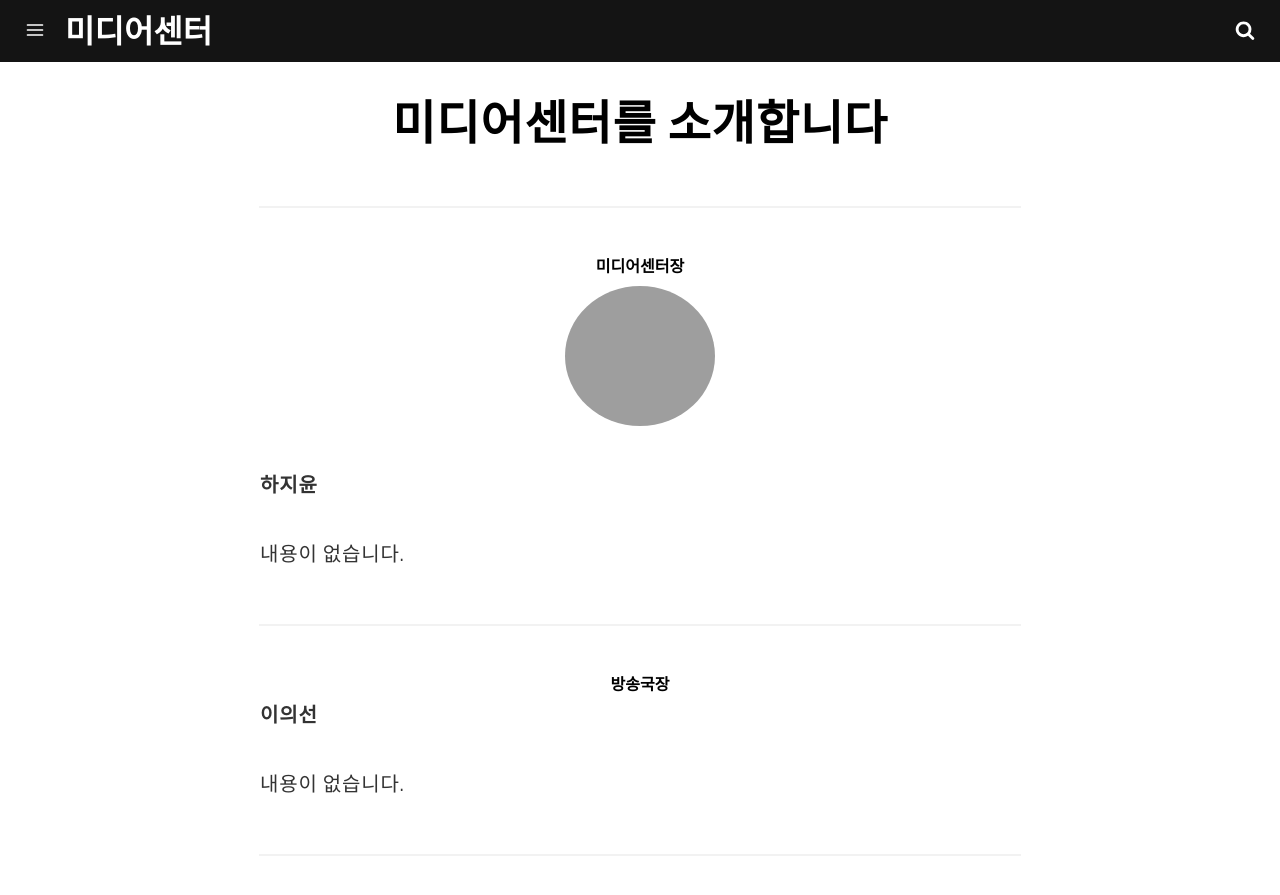
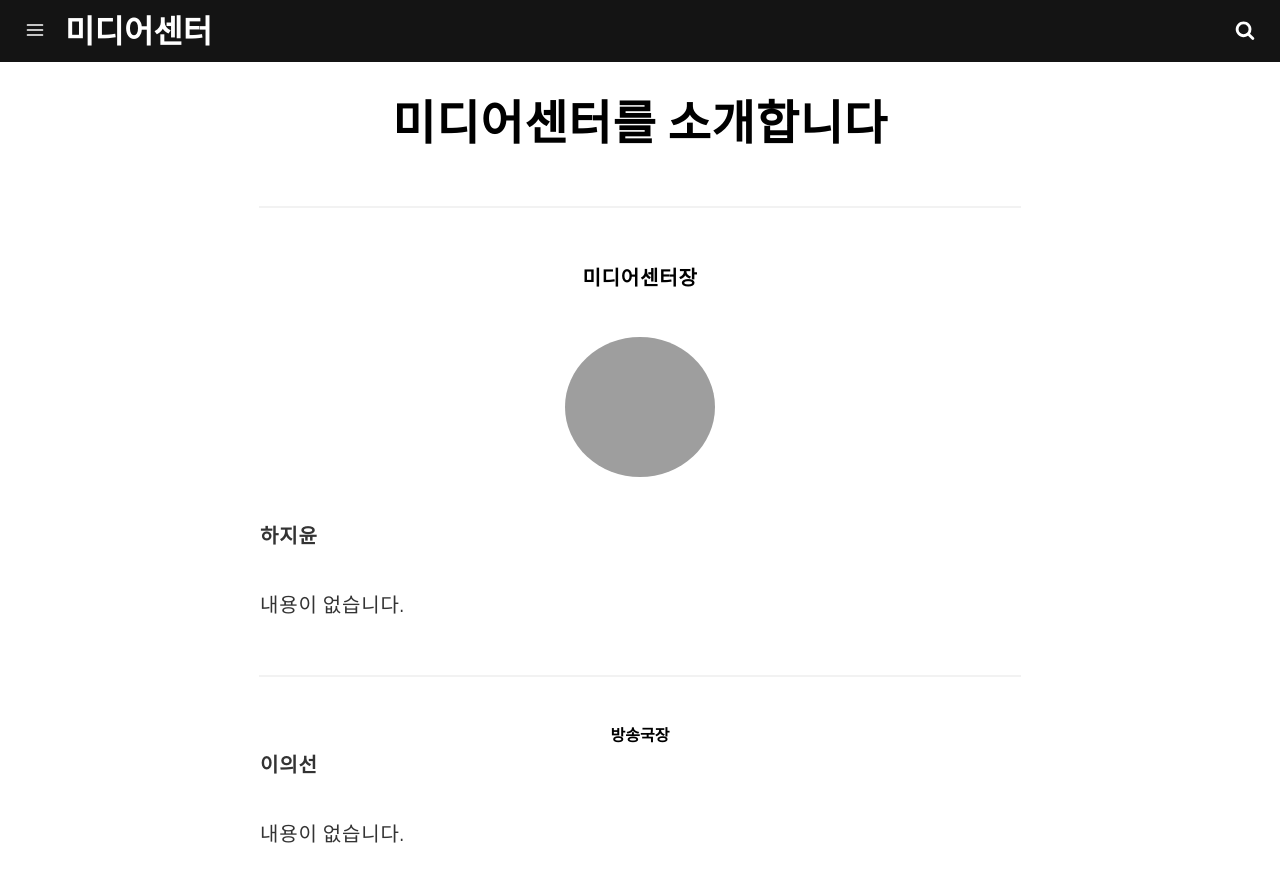
Before and after one commit to skhumedia/skhumedia.github.io, a Jekyll site: the page built from about.md, in a window 1280 px wide and 900 px high. Shown: the top 895 px of the window. Built offline with Jekyll 4.4.1, drawn with Linux system fonts in a browser that asks for light colours; grey boxes are pictures that could not be loaded.

Commit message:
Initial Commit

```diff
--- a/about.md
+++ b/about.md
@@ -7,7 +7,7 @@ permalink: /about/
 <center><h1><strong>미디어센터를 소개합니다</strong></h1></center>
 
 <hr/>
-<center><strong>미디어센터장</strong></center>
+<center><strong><h4>미디어센터장</h4></strong></center>
 <img itemprop="image" class="img-rounded" src="http://res.cloudinary.com/dm7h7e8xj/image/upload/c_fill,h_200,w_200/v1504971955/neo_ruqszk.jpg" alt="Your Name" height="160" width="150" alignment="right">
 
 **하지윤**
```
